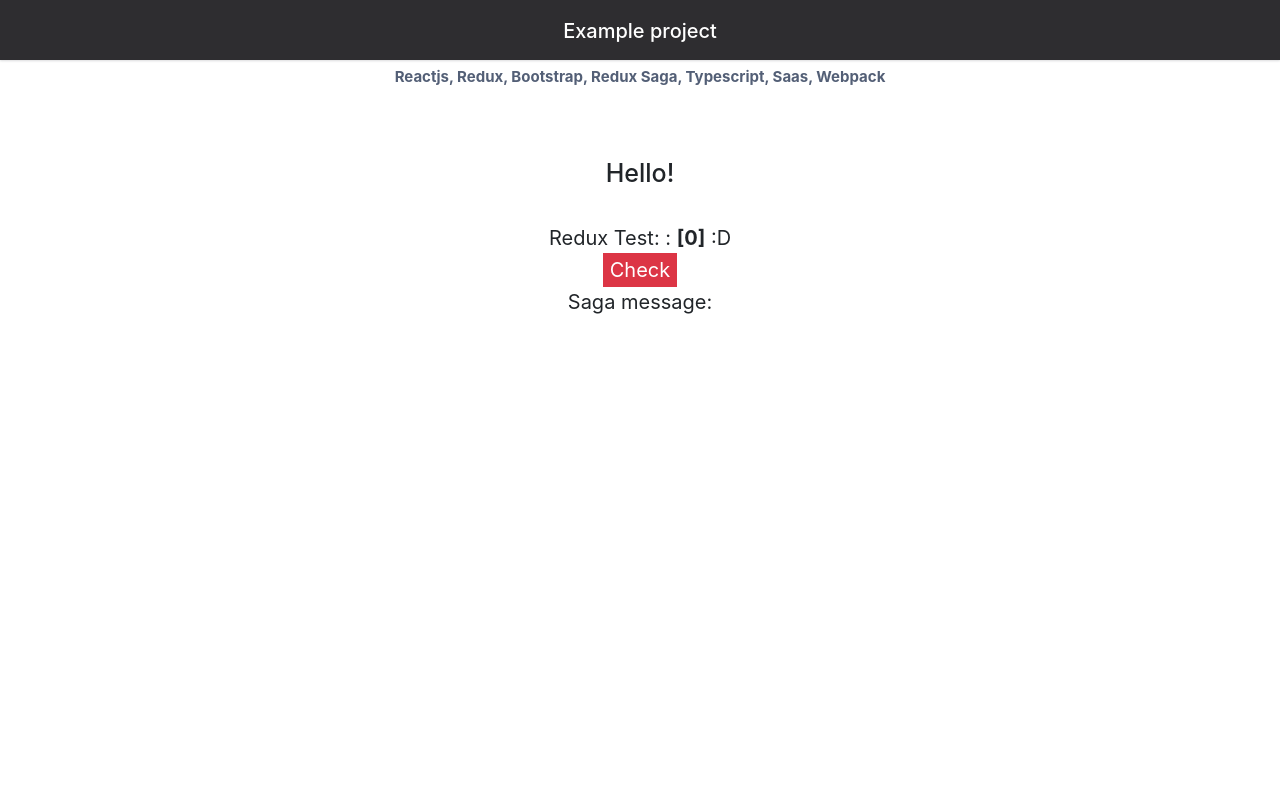
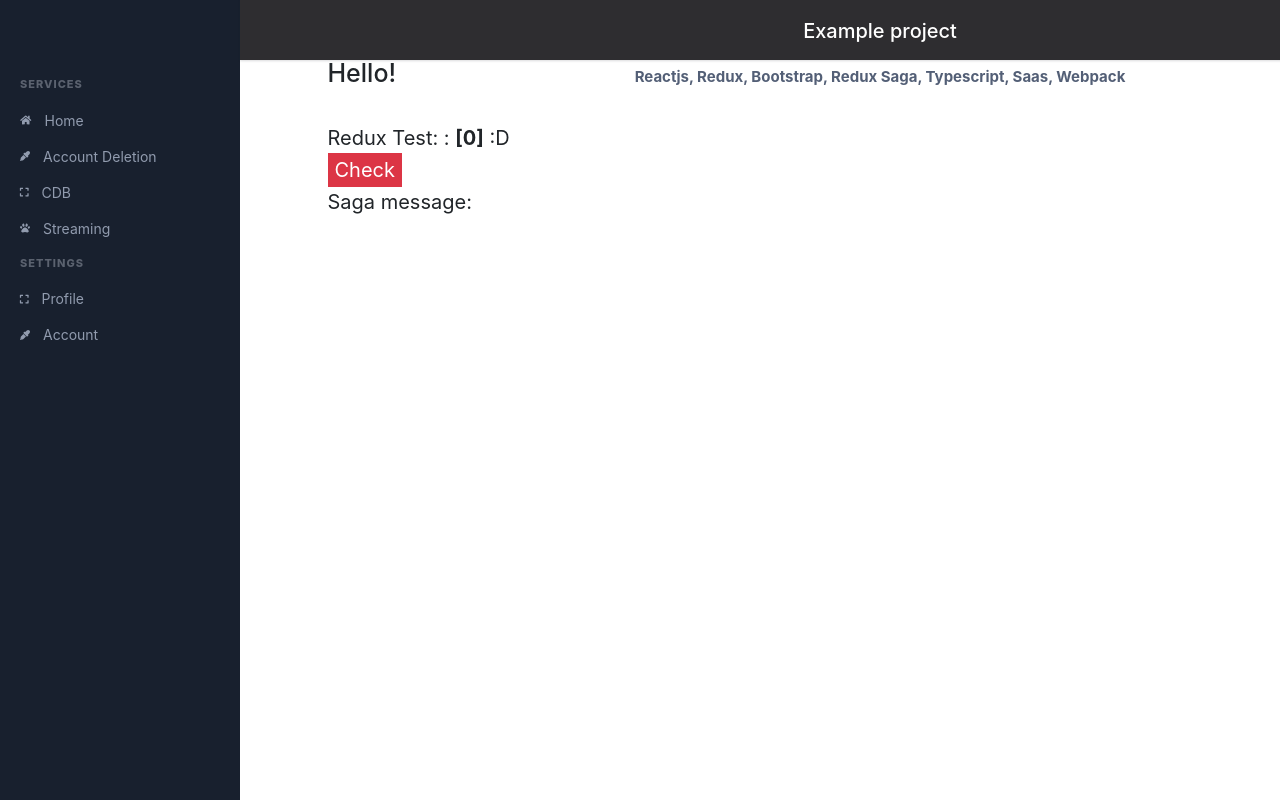
Before and after one commit to MostafaBalata/reactjs-typescript, a React app: page / in a window 1280 px wide. Built offline with nearby package versions, Linux system fonts and the light colour scheme.

Commit message:
Add container Leftmenu with needed components

```diff
--- a/package.json
+++ b/package.json
@@ -55,6 +55,9 @@
     "webpack-merge": "^4.1.4"
   },
   "dependencies": {
+    "@fortawesome/fontawesome-svg-core": "^1.2.6",
+    "@fortawesome/free-solid-svg-icons": "^5.4.1",
+    "@fortawesome/react-fontawesome": "^0.1.3",
     "@types/react-redux": "^6.0.9",
     "@types/react-router-dom": "^4.3.1",
     "@types/redux": "^3.6.0",
--- a/src/components/Header/styles.scss
+++ b/src/components/Header/styles.scss
@@ -7,6 +7,8 @@
   position: fixed;
   top: 0;
   z-index: 1040;
+  left: $left-menu-width;
+
   padding: $header-space;
 
   box-shadow:  0 1px 2px 0 rgba(40, 42, 49, 0.16);
--- /dev/null
+++ b/src/components/LeftMenuLink/index.tsx
@@ -0,0 +1,33 @@
+// React & libs
+import * as React from "react";
+
+// Styles
+import * as styles from './styles.scss';
+
+// Fonts
+import { IconProp, library } from '@fortawesome/fontawesome-svg-core'
+import { fas } from '@fortawesome/free-solid-svg-icons'
+import { FontAwesomeIcon } from '@fortawesome/react-fontawesome';
+
+library.add(fas)
+
+interface IProps {
+  content: string,
+  icon: IconProp
+}
+
+const LeftMenuLink: React.SFC<IProps> = ({ content, icon }) => {
+  return (
+    <li className={styles.item}>
+      <a className={`${styles.link}`} href="#">
+        <FontAwesomeIcon className={styles.linkIcon} icon={icon} />
+        <span>{content} </span>
+      </a>
+    </li>
+  )
+}
+
+
+export {
+  LeftMenuLink
+}
--- /dev/null
+++ b/src/components/LeftMenuLink/styles.scss
@@ -0,0 +1,61 @@
+// Import
+@import "../../styles/variables/variables";
+
+.item {
+  position: relative;
+  overflow: hidden;
+
+  &:not(:first-child) {
+    margin-top: 0;
+  }
+}
+
+.link {
+  padding-top: .9rem;
+  padding-bottom: 0.2rem;
+  padding-left: 1.6rem;
+  min-height: 3.6rem;
+  border-left: 0.3rem solid transparent;
+  cursor: pointer;
+  color: $left-menu-link-color;
+  text-decoration: none;
+  display: block;
+  -webkit-font-smoothing: antialiased;
+  font-size: $left-menu-font-size;
+
+  &:hover {
+    color: $white;
+    background: $left-menu-link-hover;
+    border-left: 0.3rem solid $blue;
+    text-decoration: none;
+  }
+
+  &:focus {
+    color: $white;
+    text-decoration: none;
+  }
+
+  &:visited {
+    color: $left-menu-link-color;
+  }
+}
+
+.linkActive {
+  color: $white !important;
+  border-left: 0.3rem solid $blue;
+}
+
+.linkIcon {
+  position: relative;
+  margin-right: 1.2rem;
+  font-size: 1.2rem;
+  width: 1.4rem;
+  height: 1.2rem;
+  padding-bottom: 0.2rem;
+  text-align: center;
+}
+
+.linkLabel {
+  display: inline-block;
+  padding-right: 1rem;
+}
--- a/src/containers/App/index.tsx
+++ b/src/containers/App/index.tsx
@@ -13,6 +13,9 @@ import { increaseAction } from "./actions";
 
 // Selctors
 import { makeSelectMessage, makeSelectNumber } from './selectors';
+
+// Components & Containers
+import { LeftMenu } from "../LeftMenu/";
 
 // Styles
 import "../../styles/main.scss";
@@ -30,10 +33,17 @@ class App extends React.Component<IProps, any> {
       <div>
         <Header />
         <div className={styles.app}>
-          <div className={styles.container}>
-            <div className={styles.well}>
-              <Hello num={this.props.number} onClick={this.props.increaseAction} />
-              <p>Saga message: {this.props.message}</p>
+          <div className={"row"}>
+            <div className="col-md-3">
+              <LeftMenu />
+            </div>
+            <div className="col-md-9">
+              <div  >
+                <div className={styles.well} >
+                  <Hello num={this.props.number} onClick={this.props.increaseAction} />
+                  <p>Saga message: {this.props.message}</p>
+                </div>
+              </div>
             </div>
           </div>
         </div>
@@ -43,8 +53,8 @@ class App extends React.Component<IProps, any> {
 }
 
 const mapStateToProps = createStructuredSelector({
-    message: makeSelectMessage(),
-    number: makeSelectNumber()
+  message: makeSelectMessage(),
+  number: makeSelectNumber()
 });
 
 const mapDispatchToProps = (dispatch: any) => {
--- a/src/containers/App/styles.scss
+++ b/src/containers/App/styles.scss
@@ -2,12 +2,7 @@
 
 .app {
   margin-top: $header-height;
-  .container {
     .well {
-      text-align: center;
-      padding: 100px;
       font-size: 20px;
     }
-
   }
-}
--- /dev/null
+++ b/src/containers/LeftMenu/index.tsx
@@ -0,0 +1,29 @@
+// React & libs
+import * as React from "react";
+
+// styles
+import * as styles from './styles.scss';
+
+// componets
+import { LeftMenuLink } from "../../components/LeftMenuLink";
+
+
+export const LeftMenu: React.SFC = () => {
+  return (
+
+    <div className={styles.leftMenu}>
+      <div className={styles.leftMenuLinkContainer}>
+        <ul className={styles.list} >
+          <p className={styles.title}>Services</p>
+          <LeftMenuLink content="Home" icon="home" />
+          <LeftMenuLink content="Account Deletion" icon="eye-dropper" />
+          <LeftMenuLink content="CDB" icon="expand" />
+          <LeftMenuLink content="Streaming" icon="paw" />
+          <p className={styles.title}>Settings</p>
+          <LeftMenuLink content="Profile" icon="expand" />
+          <LeftMenuLink content="Account" icon="eye-dropper" />
+        </ul>
+      </div>
+    </div>
+  );
+}
--- /dev/null
+++ b/src/containers/LeftMenu/styles.scss
@@ -0,0 +1,40 @@
+// Import
+@import "../../styles/variables/variables";
+
+.leftMenu { /* stylelint-ignore */
+  background: $left-menu-bg;
+  height: 100vh;
+  width: $left-menu-width;
+  float: left;
+  position: fixed;
+  top: 0;
+  left: 0;
+}
+
+.leftMenuLinkContainer { /* stylelint-ignore */
+  padding-top: .6rem;
+  position: absolute;
+  top: 60px;
+  right: 0;
+  bottom: 0;
+  left: 0;
+  overflow-y: auto;
+}
+
+.title {
+  padding-left: 2rem;
+  padding-right: 1.6rem;
+  padding-top: 1rem;
+  margin-bottom: .8rem;
+  color: $left-menu-title-color;
+  text-transform: uppercase;
+  font-size: 1.1rem;
+  letter-spacing: .1rem;
+  font-weight: 800;
+}
+
+.list {
+  list-style: none;
+  padding: 0;
+  margin-bottom: 2rem;
+}
--- a/src/styles/variables/variables.scss
+++ b/src/styles/variables/variables.scss
@@ -18,6 +18,8 @@ $left-menu-bg: $blue-darker;
 $left-menu-link-hover: #1C2431;
 $left-menu-link-color: #919BAE;
 $left-menu-title-color: #5B626F;
+$left-menu-font-size: 1.4rem;
+
 
 // -- header
 $header-height: 6rem;
--- a/webpack/webpack.config.dev.js
+++ b/webpack/webpack.config.dev.js
@@ -10,7 +10,7 @@ module.exports = merge(configCommon, {
   devServer: {
     contentBase: paths.dist,
     host: "localhost",
-    port: 8080,
+    port: 8081,
     https: true,
     hot: true,
     overlay: true,
```
